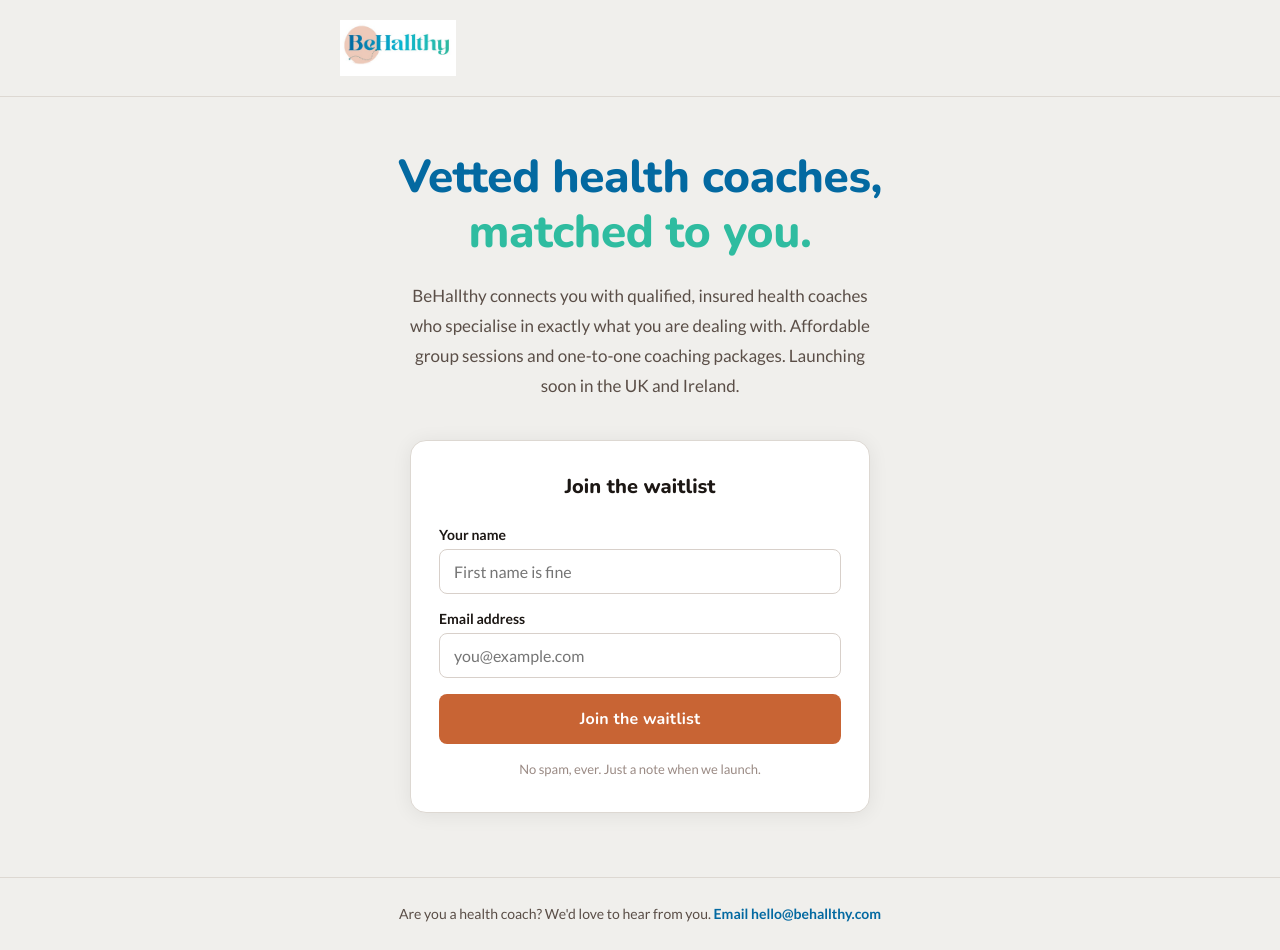
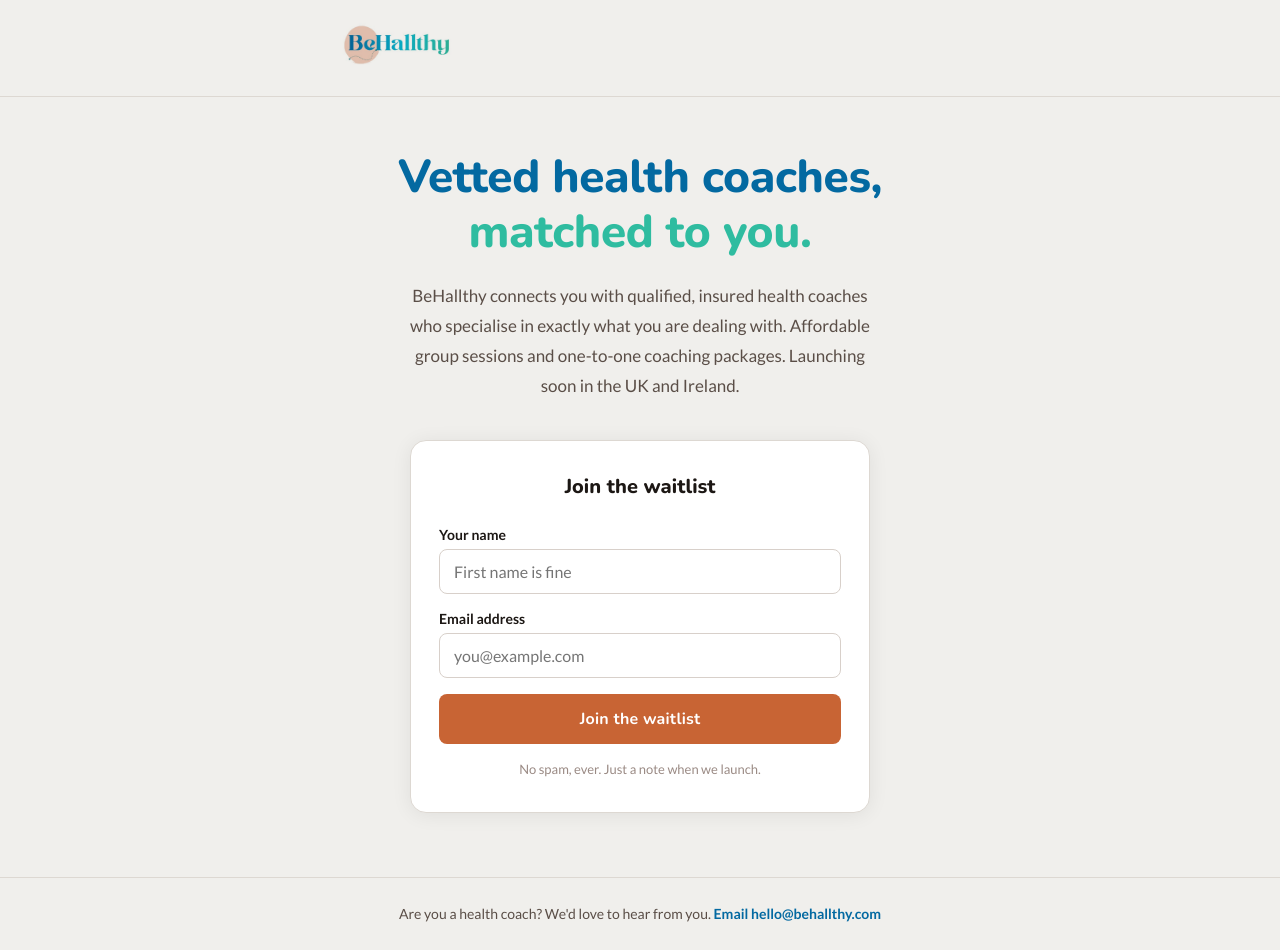
Before and after one commit to grafbea00-del/behallthy-waitlist, a React (Create React App) app: page / in a window 1280 px wide. Built offline with nearby package versions, Linux system fonts and the light colour scheme.

Commit message:
Update App.jsx

```diff
--- a/src/App.jsx
+++ b/src/App.jsx
@@ -23,7 +23,7 @@ function Logo() {
     <img
       src={LOGO_URI}
       alt="BeHallthy"
-      style={{ height: '56px', display: 'block' }}
+      style={{ height: '56px', display: 'block', mixBlendMode: 'multiply' }}
     />
   );
 }
```
